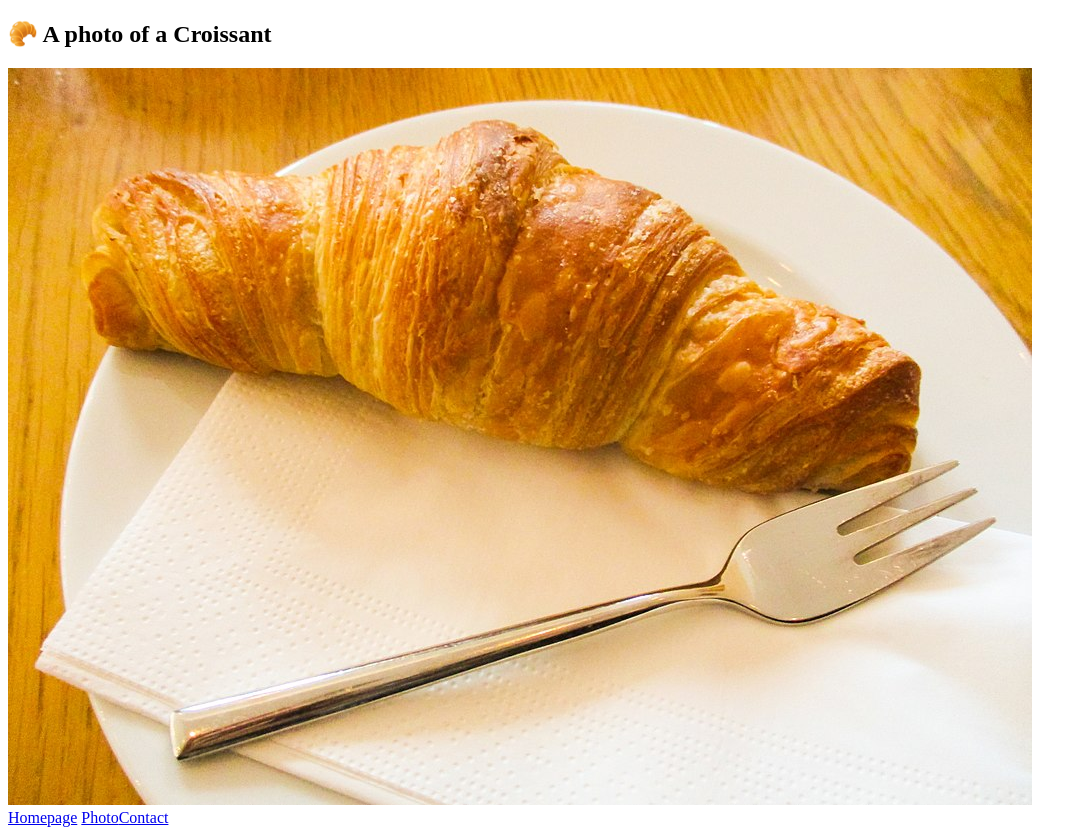
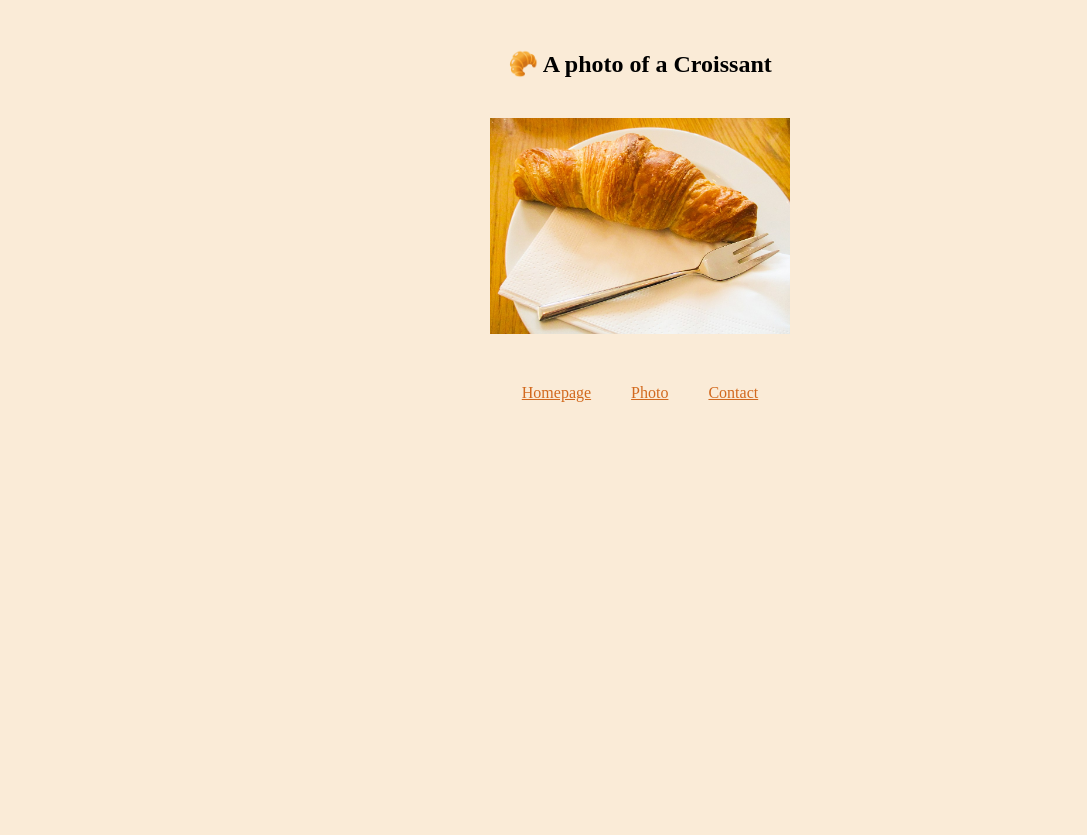
Before and after one commit to dorian-rose/croissant_exercise, a plain HTML site: page photo.html in a window 1280 px wide. Shown: the whole page, without its empty margins (0-1087 px from the left). After the commit the page ends 800 px from the top, so only its background shows below. Drawn offline with Linux system fonts and the light colour scheme.

Commit message:
applied styling

```diff
--- a/photo.html
+++ b/photo.html
@@ -5,11 +5,13 @@
     <meta http-equiv="X-UA-Compatible" content="IE=edge" />
     <meta name="viewport" content="width=device-width, initial-scale=1.0" />
     <title>Croissant Photo</title>
+
+    <link rel="stylesheet" href="src/styles.css" />
   </head>
   <body>
     <h2>🥐 A photo of a Croissant</h2>
     <img src="/media/croissant.jpeg" alt="croissant" />
-    <div link-container>
+    <div class="link-container">
       <a href="/index.html">Homepage</a>
       <a href="/photo.html">Photo</a><a href="/contact.html">Contact</a>
     </div>
--- a/src/styles.css
+++ b/src/styles.css
@@ -0,0 +1,31 @@
+body {
+  margin: 50px;
+  background-color: antiquewhite;
+}
+h2 {
+  text-align: center;
+  margin-bottom: 40px;
+}
+p {
+  text-align: center;
+}
+img {
+  display: block;
+  margin: auto;
+  max-width: 300px;
+}
+.link-container {
+  color: burlywood;
+  display: flex;
+  justify-content: center;
+  margin-top: 30px;
+}
+.link-container a {
+  margin: 20px;
+}
+a {
+  color: chocolate;
+}
+a:hover {
+  color: lightcoral;
+}
```
Also changed, not shown: contact.html (+3 -1 lines), index.html (+3 -1 lines), 1 other file.
